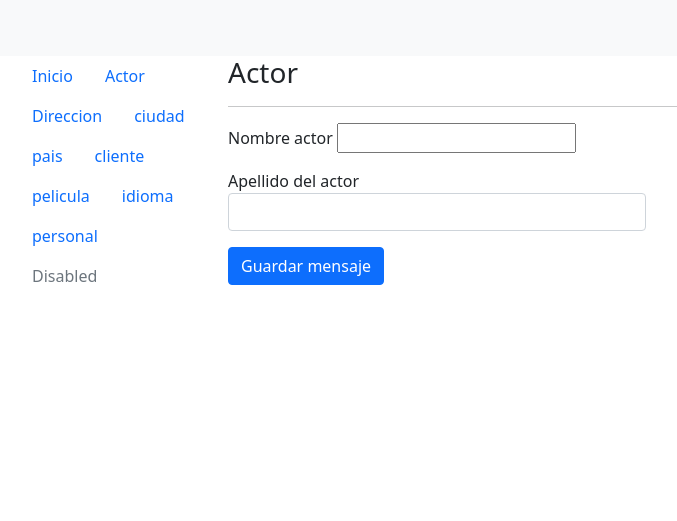
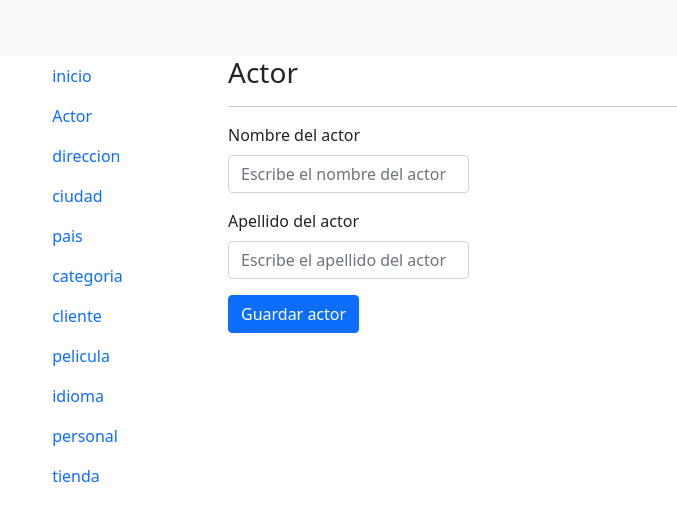
Before and after one commit to jean101/sakila, a PHP site: page /actor.php in a window 1280 px wide. Shown: the top 521 px of the page, without its empty margins (0-677 px from the left). Run offline with PHP 8.4, Linux system fonts and the light colour scheme; data that the repository does not hold is empty.

Commit message:
realizando diferentes arreglos

```diff
--- a/pais.php
+++ b/pais.php
@@ -3,7 +3,13 @@
 $nombrePagina = "pais";
 
 
+$pais = $_GET["$Pais"] ?? "";
+
+if (isset($_GET["guardar pais"])) {
 
 
 
+}
+
+
 include_once "vistas/vista_pais.php";
--- a/vistas/partes/partes_menu.php
+++ b/vistas/partes/partes_menu.php
@@ -1,34 +1,35 @@
+<nav class="nav flex-column">
 
-<ul class="nav">
-    <li class="nav-item">
-        <a class="nav-link active" href="#">Inicio</a>
-    </li>
-    <li class="nav-item">
-        <a class="nav-link" href="actor.php">Actor</a>
-    </li>
-    <li class="nav-item">
-        <a class="nav-link" href="direccion.php">Direccion</a>
-    </li>
-    <li class="nav-item">
-        <a class="nav-link" href="ciudad.php">ciudad</a>
-    </li>
-    <li class="nav-item">
-        <a class="nav-link" href="pais.php">pais</a>
-    </li>
-    <li class="nav-item">
-        <a class="nav-link" href="cliente.php">cliente</a>
-    </li>
-    <li class="nav-item">
-        <a class="nav-link" href="pelicula.php">pelicula</a>
-    </li>
-    <li class="nav-item">
-        <a class="nav-link" href="idioma.php">idioma</a>
-    </li>
-    <li class="nav-item">
-        <a class="nav-link" href="personal.php">personal</a>
-    </li>
+  <?php
 
-    <li class="nav-item">
-        <a class="nav-link disabled" href="#" tabindex="-1" aria-disabled="true">Disabled</a>
-    </li>
-</ul>
+   $paginasMenu = [
+
+    "index"  => ["inicio", "fas fa-home"],
+    "Actor"  => ["Actor", "fas fa-user-tie"],
+    "direccion"  => ["direccion", "fas fa-map-marker-alt"],
+    "ciudad"  => ["ciudad", "fas fa-city"],
+    "pais"  => ["pais", "fas fa-flag"],
+    "categoria"  => ["categoria", "fa fa-tag"],
+    "cliente"  => ["cliente", "fa fa-user-tag"],
+    "pelicula"  => ["pelicula", "fa fa-video"],
+    "idioma"  => ["idioma", "fa fa-language"],
+    "personal"  => ["personal", "fa fa-users"],
+    "tienda"  => ["tienda", "fa fa-store"],
+
+
+   ];
+
+  foreach ($paginasMenu as $nombreArchivo => $pagina) {
+  $icono = $pagina[1];
+  $textoPagina = $pagina[0];
+
+  echo "<a class=\"nav-link\" href=\"{$nombreArchivo}.php\">
+  <i  class=\"{$icono} d-inline-block mr-3\" style= 'widht: 20px; ' ></i>
+  {$textoPagina}
+  </a>";
+
+ }
+
+ ?>
+
+ </nav>
--- a/vistas/vista_actor.php
+++ b/vistas/vista_actor.php
@@ -3,13 +3,10 @@
 <head>
     <meta charset="UTF-8">
     <title> <?php $nombrePagina; ?> </title>
-    <link rel="stylesheet" href="https://stackpath.bootstrapcdn.com/bootstrap/5.0.0-alpha1/css/bootstrap.min.css"
-          integrity="sha384-r4NyP46KrjDleawBgD5tp8Y7UzmLA05oM1iAEQ17CSuDqnUK2+k9luXQOfXJCJ4I" crossorigin="anonymous">
+    <link rel="stylesheet" href="https://stackpath.bootstrapcdn.com/bootstrap/5.0.0-alpha1/css/bootstrap.min.css" integrity="sha384-r4NyP46KrjDleawBgD5tp8Y7UzmLA05oM1iAEQ17CSuDqnUK2+k9luXQOfXJCJ4I" crossorigin="anonymous">
 
 </head>
-
 <body>
-
 
 <nav class="navbar navbar-light bg-light">
 <a class="navbar-brand" href="#">
@@ -29,42 +26,39 @@
     ?>
 </div>
 
-
 <div class="col-md-10">
-<h3><?php echo $nombrePagina ?></h3>
+<h3><?php echo $nombrePagina; ?></h3>
 
 <hr>
 
 <div class="row">
- <div class="col-md-5">
+
+<div class="col-md-3">
 <form action="" method="get">
+
 <div class="mb-3">
- <label for="nombreActor">Nombre actor</label>
- <input type="text" name="nombreActor" id="nombreActor" class=""form-control">
+<label for="nombreActor" class="form-label">Nombre del actor</label>
+<input type="text" name="nombreActor" class="form-control" id="nombre" placeholder="Escribe el nombre del actor ">
+
+</div>
+
+
+<div class="mb-3">
+<label for="apellidoActor" class="form-label">Apellido del actor</label>
+<input type="text" name="apellidoActor" class="form-control" id="apellidoActor" placeholder="Escribe el apellido del actor ">
 
 </div>
 
 <div class="mb-3">
-  <label for="apellidoActor">Apellido del actor</label>
+<button type="submit" name="guardar Actor" class="btn btn-primary">Guardar actor</button>
 
-  <input type="text" name="apellido"  id="apellidoActor" class="form-control">
 
    </div>
-
-<div class="mb-3">
-  <button type="submit" name="Guardar_actor" class="btn btn-primary">Guardar  mensaje</button>
-
-</div>
-
 
 </form>
 
 </div>
+
 </div>
-</div>
-
-
-
-
 </body>
 </html>
--- a/vistas/vista_direccion.php
+++ b/vistas/vista_direccion.php
@@ -85,7 +85,9 @@
    </div>
 
    <div class="mb-3">
-   <button class="submit" name="guardarDireccion" class="btn btn-primary">Guardar direccion</button>
+
+   <button type="submit" name="guardarDireccion" class="btn btn-primary">guardar Direccion</button>
+
    </div>
 
 
--- a/vistas/vista_principal.php
+++ b/vistas/vista_principal.php
@@ -29,6 +29,8 @@
 
 <div class="col-md-10">
 <h3><?php echo $nombrePagina; ?></h3>
+
+<hr>
 
 <div class="row">
 <div class="col-md-5">
```
Also changed, not shown: ciudad.php (+9 -0 lines), pelicula.php (+8 -0 lines), vistas/vista_pais.php (+23 -0 lines), vistas/vista_pelicula.php (+88 -0 lines). Lines whose indentation alone changed are shown as unchanged.
